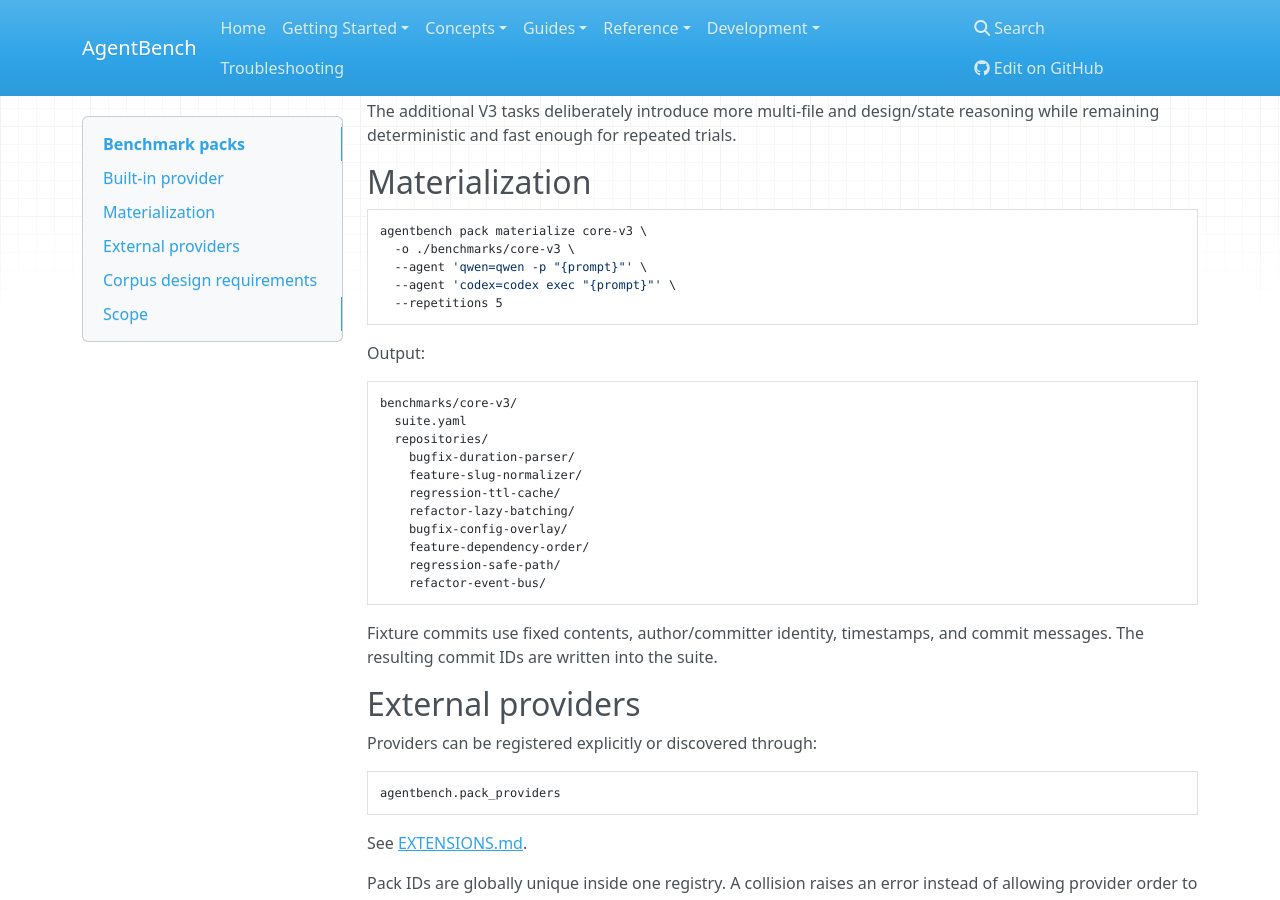
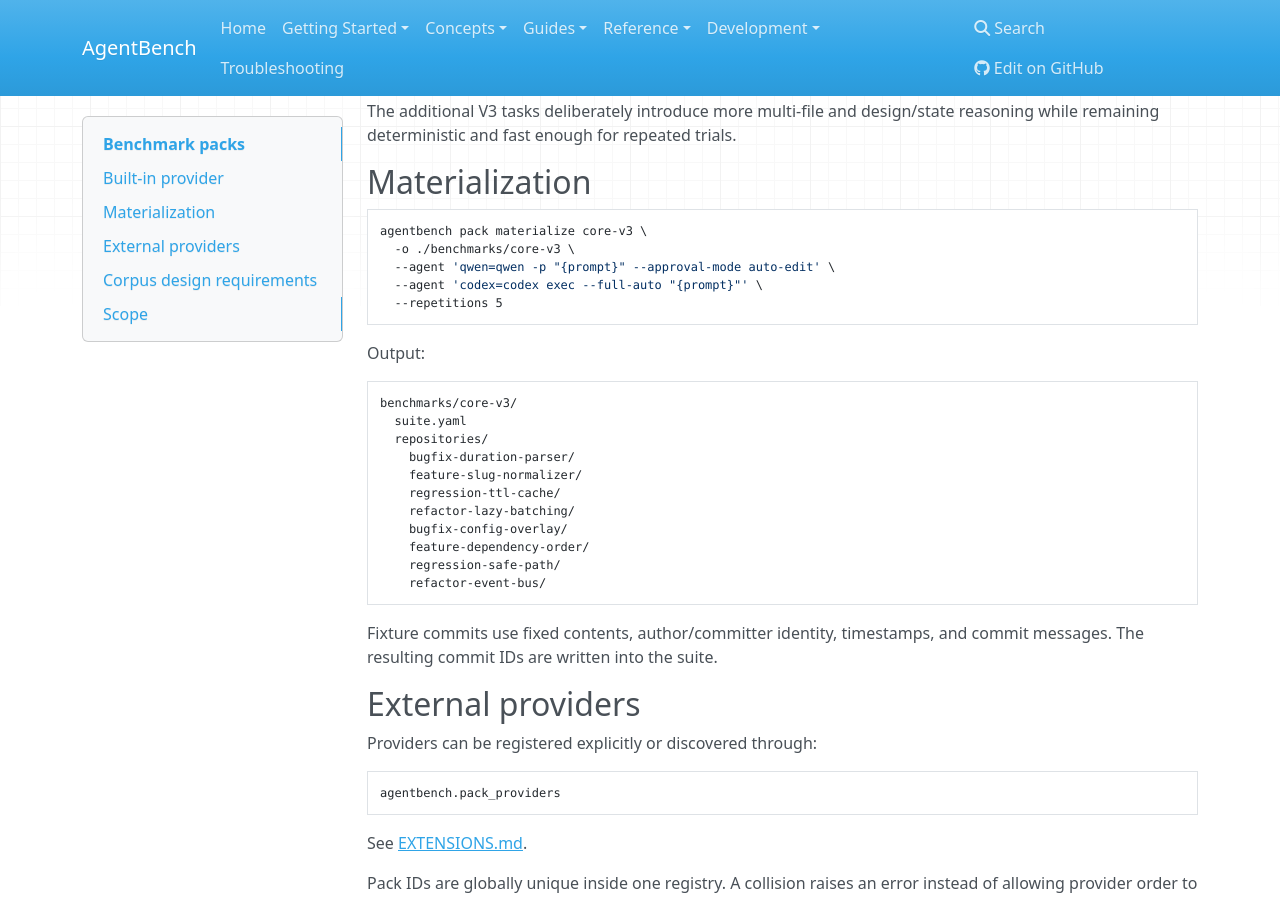
Before and after one commit to takahashijake/AgentBench, an MkDocs documentation site: the page built from docs/BENCHMARK_PACKS.md, in a window 1280 px wide and 900 px high, scrolled down 1168 px. Built offline with MkDocs 1.6.1, drawn with Linux system fonts in a browser that asks for light colours; nearby versions of some CDN libraries.

Commit message:
Use explicit unattended edit modes in agent examples

````diff
--- a/docs/BENCHMARK_PACKS.md
+++ b/docs/BENCHMARK_PACKS.md
@@ -55,8 +55,8 @@ reasoning while remaining deterministic and fast enough for repeated trials.
 ```bash
 agentbench pack materialize core-v3 \
   -o ./benchmarks/core-v3 \
-  --agent 'qwen=qwen -p "{prompt}"' \
-  --agent 'codex=codex exec "{prompt}"' \
+  --agent 'qwen=qwen -p "{prompt}" --approval-mode auto-edit' \
+  --agent 'codex=codex exec --full-auto "{prompt}"' \
   --repetitions 5
 ```
 
````
